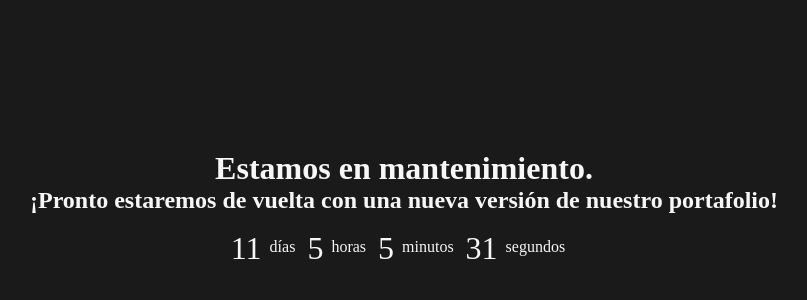
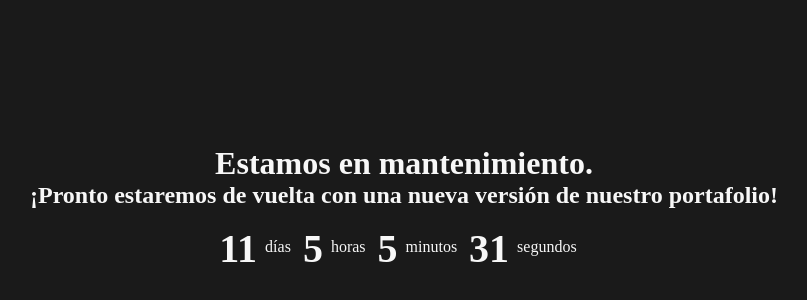
Before and after one commit to EAPP93/eapp93.github.io, a React app: page / in a window 1280 px wide. Shown: the part 192-492 px from the top of the page, without its empty margins (236-1043 px from the left). Built offline with nearby package versions, Linux system fonts and the light colour scheme.

Commit message:
refacto: styles

```diff
--- a/src/App.scss
+++ b/src/App.scss
@@ -31,7 +31,8 @@
 }
 
 .countdown-number {
-  font-size: 2rem;
+  font-size: 2.5rem;
+  font-weight: 700;
   color: #f7f7f7; /* Color de los números en dark mode */
   margin-right: 0.5rem;
 }
```
